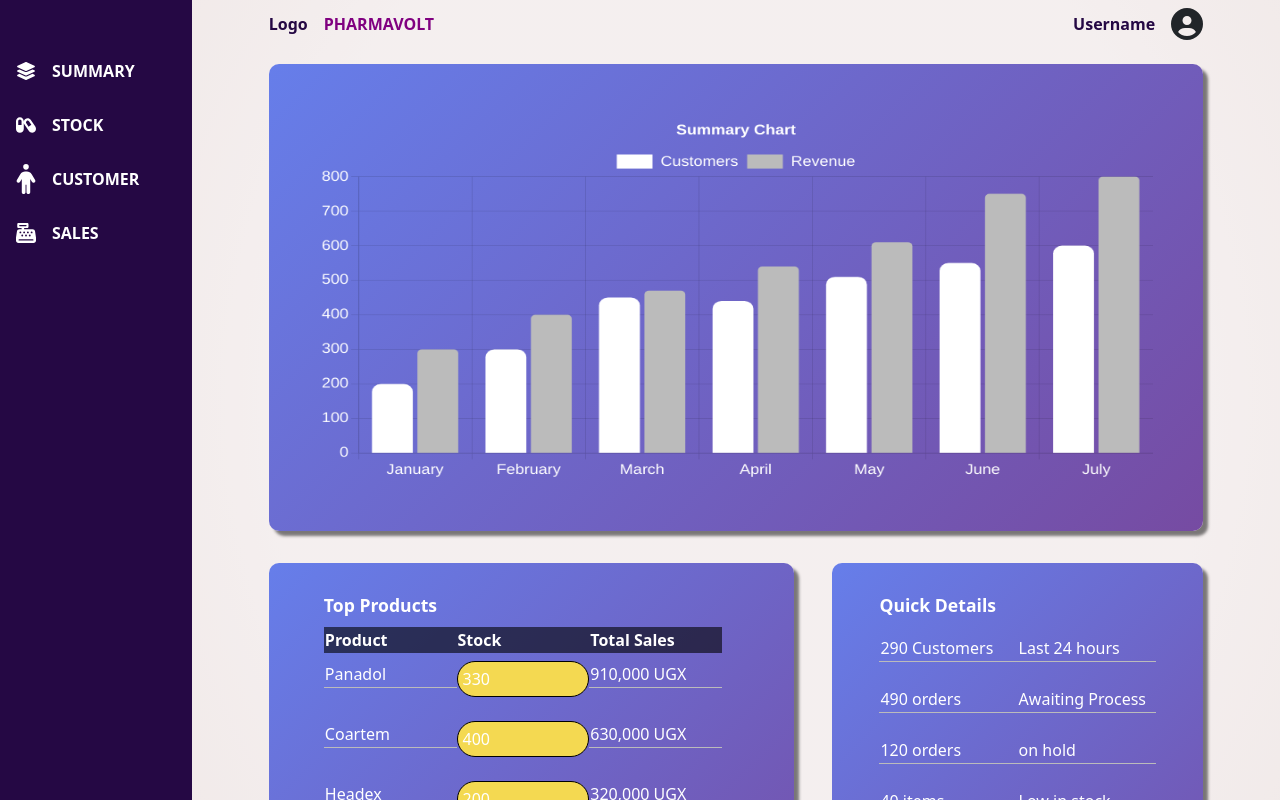
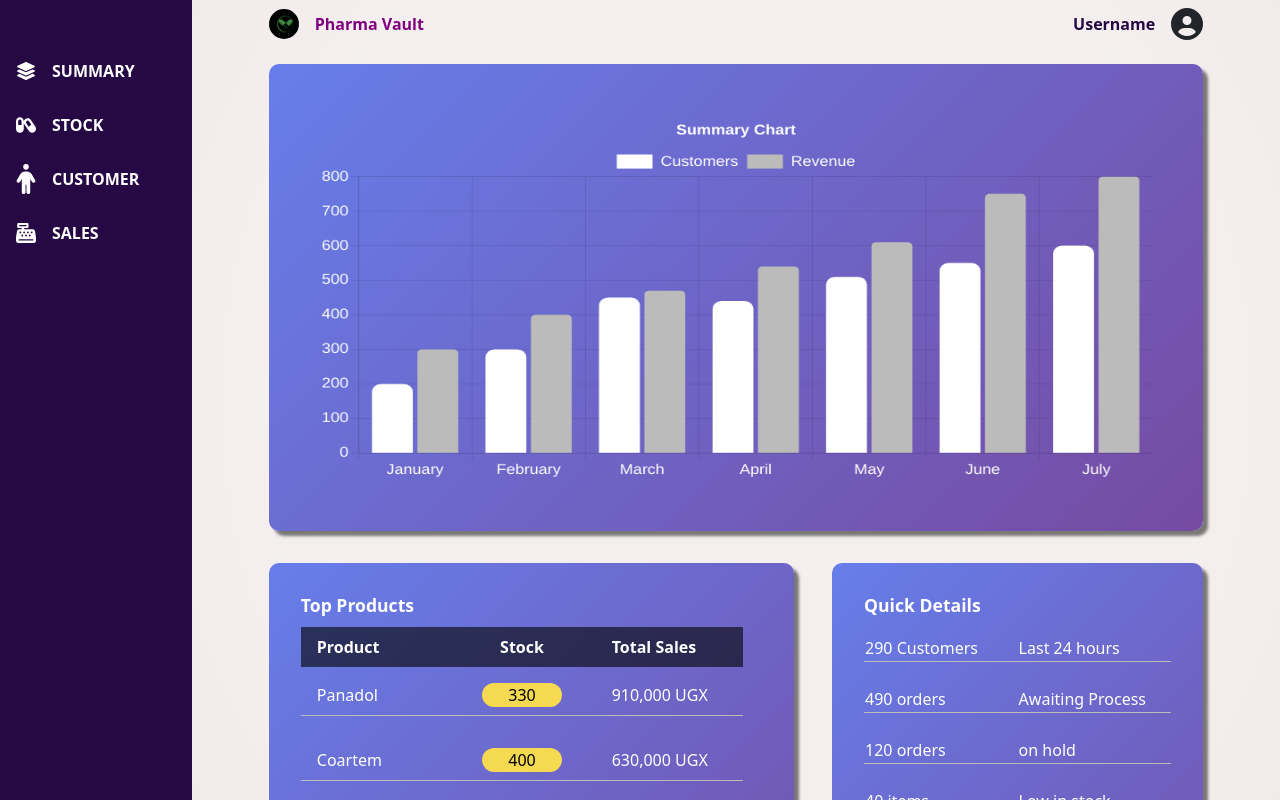
Before and after one commit to mack14/step-form-reactjs, a React (Create React App) app: page /dashboard in a window 1280 px wide. Built offline with nearby package versions, Linux system fonts and the light colour scheme.

Commit message:
made more changes

```diff
--- a/src/components/components.scss
+++ b/src/components/components.scss
@@ -1,6 +1,6 @@
 .quick-details-content {
     width: 29vw;
-    height: 62vh;
+    height: 68vh;
     border-radius: 10px;
     background-image: linear-gradient(135deg, #667eea 0%, #764ba2 100%);
     box-shadow: 5px 5px 3px rgba(0, 0, 0, 0.5);
@@ -13,7 +13,7 @@
 
 .top-products-content {
     width: 41vw;
-    height: 62vh;
+    height: 68vh;
     border-radius: 10px;
     background-image: linear-gradient(135deg, #667eea 0%, #764ba2 100%);
     box-shadow: 5px 5px 3px rgba(0, 0, 0, 0.5);
@@ -25,7 +25,6 @@
 }
 
 h6 {
-    width: 90%;
     height: 4vh;
     margin: auto;
     padding-right: 0.5em;
@@ -33,12 +32,12 @@ h6 {
 }
 
 table {
-    width: 90%;
+    width: 100%;
     margin: auto;
-    padding-right: 0.5em;
 
     tr {
         width: 100%;
+
     }
 
     th {
@@ -62,22 +61,39 @@ table {
 
 .top-product-table {
 
+    th {
+        text-align: left;
+        width: 32%;
+        background-color: rgba($color: #000000, $alpha: .6);
+        padding: .5em 1em .5em 1em;
+    }
+
     td {
         width: 32%;
-        margin-top: 0.5em;
+        margin: 0.5em auto;
         text-align: left;
         float: left;
         margin-bottom: 1em;
+        padding: .5em 1em .5em 1em;
         border-bottom: 0.1em solid #bbb;
     }
 
     .stock {
+        align-self: center;
         background-color: #F4D951;
-        border: 2px solid black;
-        border-radius: 20px;
-        padding: 5px;
         border-width: 1px;
+        border-radius: 15px;
+        text-align: center;
+        color: black;
+        font-weight: 500;
+        width: 70%;
+        padding: auto 2em;
+        margin: auto;
       }
+
+    .stock-heading {
+        text-align: center;
+    }
 
 }
 
--- a/src/components/top_products.tsx
+++ b/src/components/top_products.tsx
@@ -32,7 +32,7 @@ export const TopProductsComponent = ({ title, header, rows }: TopProductsProps)
                     <Row key={index}>
                         <tr>
                             <th>{header.product}</th>
-                            <th>{header.inventory}</th>
+                            <th className='stock-heading'>{header.inventory}</th>
                             <th>{header.total}</th>
 
                         </tr>
@@ -43,7 +43,7 @@ export const TopProductsComponent = ({ title, header, rows }: TopProductsProps)
                     <Row key={index}>
                         <tr>
                             <td>{row.product}</td>
-                            <td className='stock'> {row.inventory}</td>
+                            <td> <div className='stock'> {row.inventory} </div> </td>
                             <td>{row.cumulativeSales}</td>
                         </tr>
                     </Row>
--- a/src/pages/dashboard/dashboard.scss
+++ b/src/pages/dashboard/dashboard.scss
@@ -104,3 +104,8 @@ $border-color: rgba(140, 140, 140, .5);
     display: flex;
     justify-content: space-between;
   }
+
+  .logo {
+    border-radius: 50%;
+    margin-right: 1em;
+  }
--- a/src/pages/dashboard/dashboard.tsx
+++ b/src/pages/dashboard/dashboard.tsx
@@ -93,14 +93,14 @@ export default class DashboardPage extends Component {
             <div className='dashboard-header'>
               <Navbar expand="lg">
                 <Container fluid>
-                  <Nav.Item className='username'> Logo </Nav.Item>
+                <img className='logo' src={require('./../../assets/icons/logo.jpeg')} width={30} height={30} alt="card-image" />
                   <Navbar.Toggle aria-controls="navbarScroll" />
                   <Navbar.Collapse id="navbarScroll">
                     <Nav
                       className="me-auto my-2 my-lg-0"
                       style={{ maxHeight: '100px' }}
                       navbarScroll>
-                      <Nav.Item style={{ color: "purple", }} className='username'> PHARMAVOLT </Nav.Item>
+                      <Nav.Item style={{ color: "purple", }} className='username'> Pharma Vault </Nav.Item>
                     </Nav>
                     <Nav.Item className='username'> Username </Nav.Item>
                     <FontAwesomeIcon icon={faCircleUser} size="2xl" style={{ color: "#250844;", }} />
```
Also changed, not shown: src/assets/icons/btn_google_light_normal_ios.svg (renamed from src/assets/bg-images/icons/btn_google_light_normal_ios.svg), src/assets/icons/logo.jpeg (added).
